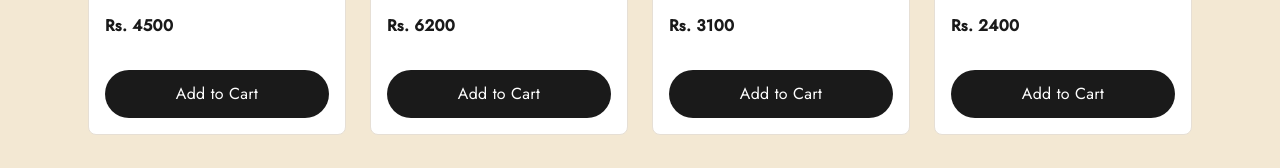
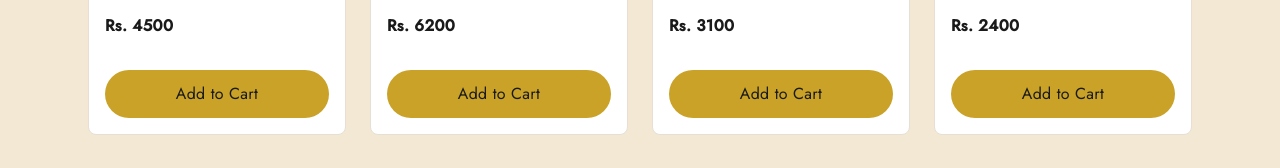
Before and after one commit to mohammedifteqhar/rizora-store, a Next.js app: page /shop in a window 1280 px wide. Shown: the part 591-759 px from the top of the page. Built offline with nearby package versions, Linux system fonts and the light colour scheme.

Commit message:
style: change add to cart button to gold to match site

```diff
--- a/components/AddToCart.tsx
+++ b/components/AddToCart.tsx
@@ -42,7 +42,7 @@ export default function AddToCart({ product }: { product: Product }) {
   }
 
   return (
-    <button onClick={handleAdd} className={`mt-4 w-full rounded-full px-8 py-3 transition-all duration-300 active:scale-95 ${added ? "scale-105 bg-gold text-charcoal shadow-lg shadow-gold/40" : "bg-charcoal text-white hover:-translate-y-0.5 hover:bg-gold hover:text-charcoal hover:shadow-lg hover:shadow-gold/40"}`}>
+    <button onClick={handleAdd} className={`mt-4 w-full rounded-full px-8 py-3 transition-all duration-300 active:scale-95 ${added ? "scale-105 bg-[#8C6D1F] text-white shadow-lg shadow-gold/40" : "bg-gold text-charcoal hover:-translate-y-0.5 hover:bg-charcoal hover:text-white hover:shadow-lg hover:shadow-gold/40"}`}>
       {added ? "Added to Cart ✓" : "Add to Cart"}
     </button>
   );
```
